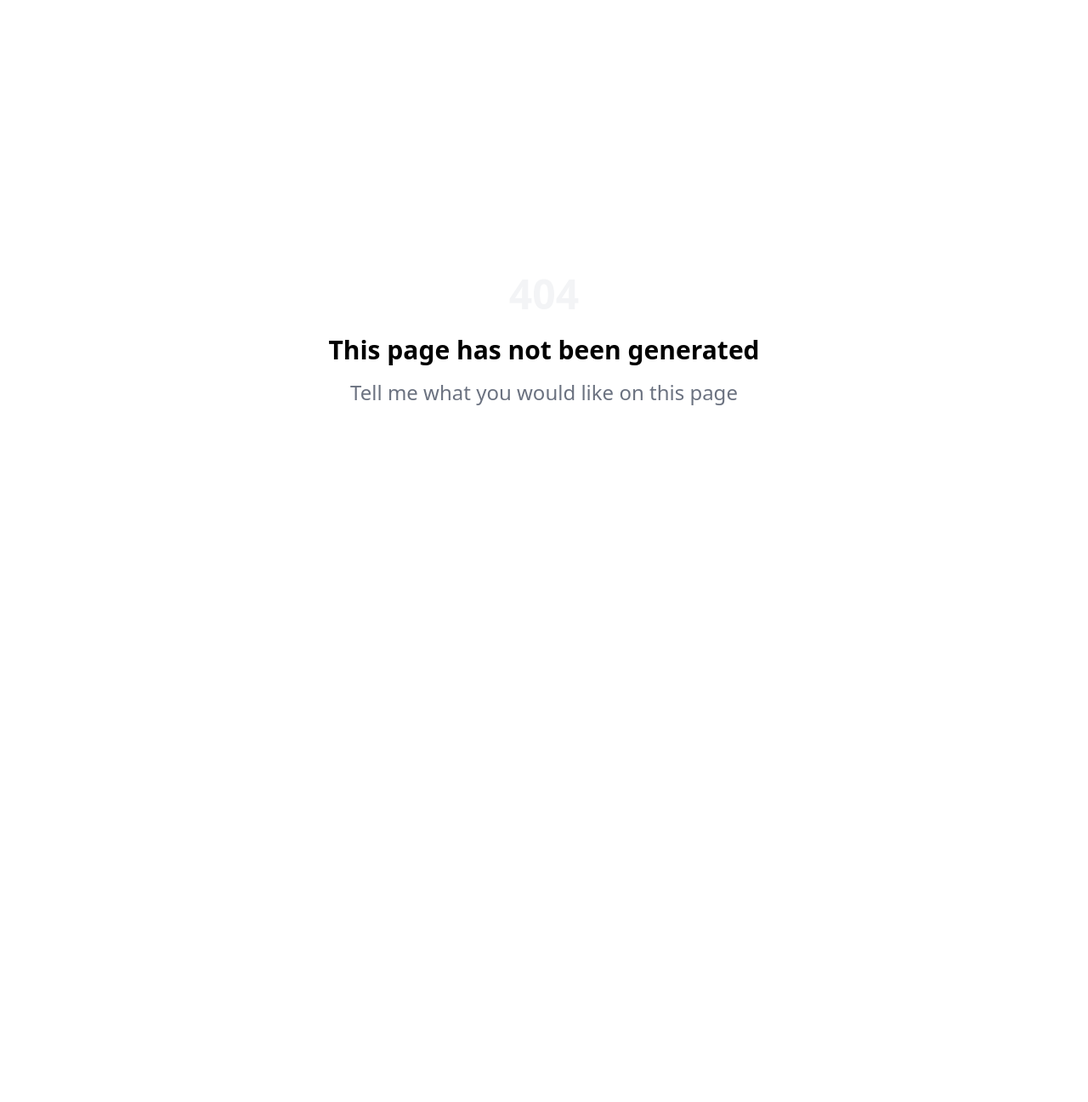
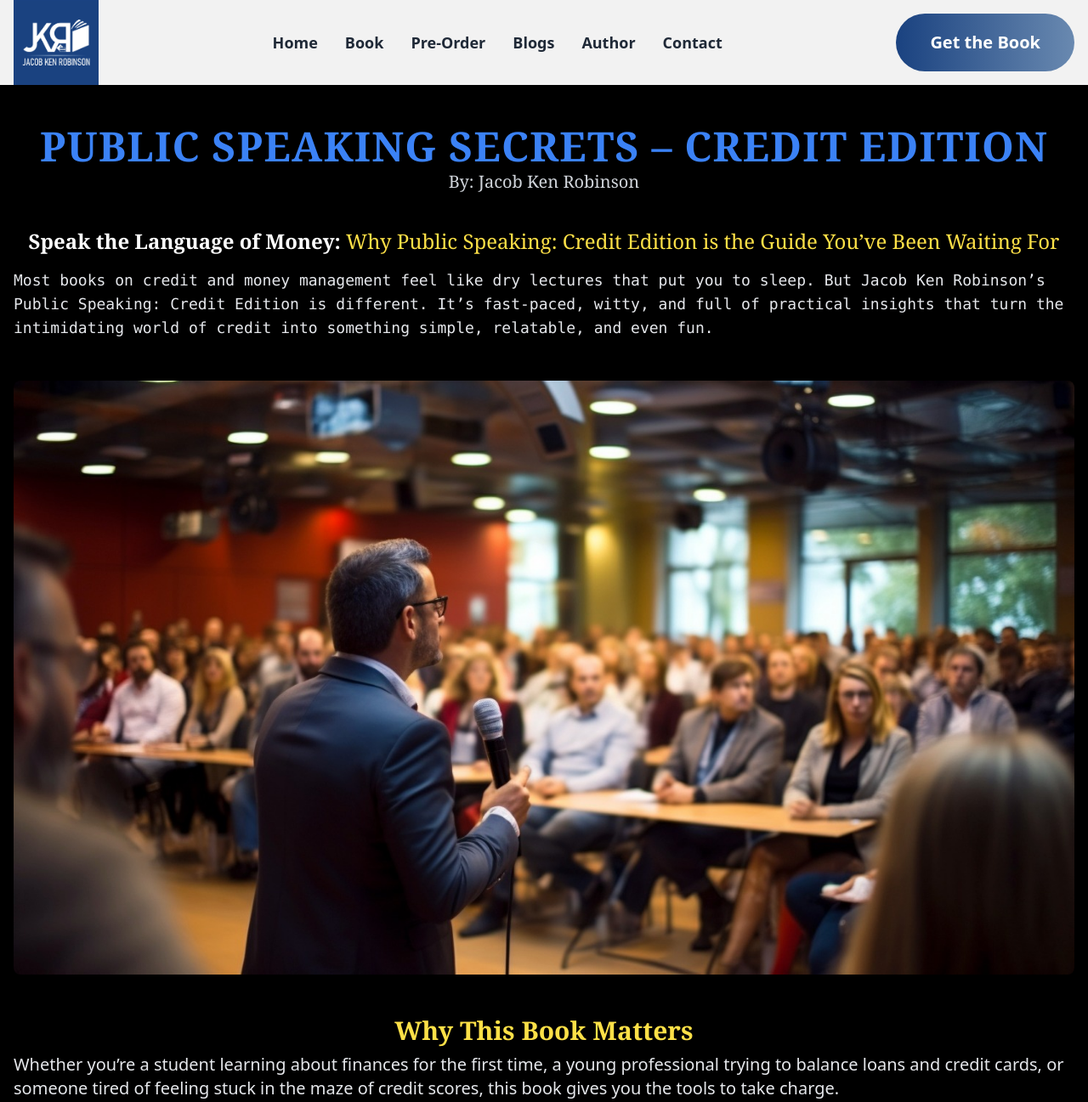
Before and after one commit to mhaawais/promise-hope, a Next.js app: page /blogs in a window 1280 px wide. Before the commit this address had no page. Shown: the top 1297 px of the page at 85% size. Before the commit the page ends 800 px from the top, so only its background shows below. Built offline with nearby package versions, Linux system fonts and the light colour scheme.

Commit message:
add blog page

```diff
--- /dev/null
+++ b/app/blogs/page.tsx
@@ -0,0 +1,140 @@
+import React from "react";
+import Header from "@/components/Header";
+import Footer from "@/components/Footer";
+import Image from "next/image";
+import type { Metadata } from 'next';
+
+export const metadata: Metadata = {
+  title: "Blogs | Public Speaking & Financial Insights",
+  description: "Explore the latest blogs by Jacob Ken Robinson on public speaking, financial literacy, and credit management. Get expert tips, strategies, and inspiring insights to take control of your financial future.",
+};
+
+const Blogs = () => {
+  return (
+    <div className="bg-black text-gray-100">
+      <Header />
+
+      <div className="max-w-7xl mx-auto px-4 py-12 font-serif">
+        {/* Header */}
+        <div className="text-center mb-10">
+          <h1 className="text-3xl sm:text-4xl md:text-5xl font-bold text-blue-500 mb-1 leading-tight tracking-wide">
+            PUBLIC SPEAKING SECRETS – CREDIT EDITION
+          </h1>
+          <p className="text-xl text-gray-300">By: Jacob Ken Robinson</p>
+        </div>
+
+        {/* Main Content */}
+        <div className="space-y-12">
+          <div className="text-gray-200 leading-relaxed">
+            <p className="mb-4 text-lg sm:text-xl md:text-2xl text-center text-yellow-300">
+              <span className="font-bold text-white">
+                Speak the Language of Money:
+              </span>{" "}
+              Why Public Speaking: Credit Edition is the Guide You’ve Been
+              Waiting For
+            </p>
+
+            <p className="mb-8 md:text-lg lg:text-lg font-mono">
+              Most books on credit and money management feel like dry lectures
+              that put you to sleep. But Jacob Ken Robinson’s Public Speaking:
+              Credit Edition is different. It’s fast-paced, witty, and full of
+              practical insights that turn the intimidating world of credit into
+              something simple, relatable, and even fun.
+            </p>
+
+            {/* Image Section with Hover Animation */}
+            {/* <div className="my-12">
+              <Image
+                src="/assets/images/blog-image.jpeg"
+                alt="Blog Visual"
+                width={1200}
+                height={800}
+                className="w-full h-auto rounded-lg shadow-xl transform transition-all duration-500 hover:scale-105"
+              />
+            </div> */}
+
+            <div className="my-12">
+              <Image
+                src="/assets/images/blog-image.jpeg"
+                alt="Blog Visual"
+                width={1200}
+                height={800}
+                className="w-full sm:w-[90%] xs:w-[95%] md:w-full h-auto rounded-lg shadow-xl transform transition-all duration-500 hover:scale-105"
+              />
+            </div>
+
+            {/* Why This Book Matters Section */}
+            <div className="space-y-2 mb-8">
+              <h2 className="text-xl md:text-2xl lg:text-3xl font-semibold text-center text-yellow-300">
+                Why This Book Matters
+              </h2>
+              <p className="text-lg sm:text-xl text-gray-200 font-sans">
+                Whether you’re a student learning about finances for the first
+                time, a young professional trying to balance loans and credit
+                cards, or someone tired of feeling stuck in the maze of credit
+                scores, this book gives you the tools to take charge.
+              </p>
+              <p className="text-lg sm:text-xl text-gray-200 font-sans">
+                Through storytelling, humor, and crystal-clear examples,
+                Robinson explains:
+              </p>
+              <ul className="list-disc pl-6 space-y-2 font-sans">
+                <li className="text-lg sm:text-xl text-gray-200">
+                  How credit really works.
+                </li>
+                <li className="text-lg sm:text-xl text-gray-200">
+                  Why your credit score matters.
+                </li>
+                <li className="text-lg sm:text-xl text-gray-200">
+                  Simple strategies to build and protect your financial future.
+                </li>
+              </ul>
+              <p className="text-lg sm:text-xl text-gray-200">
+                Think of it as a TED Talk for your wallet i.e. short, smart, and
+                seriously impactful.
+              </p>
+            </div>
+
+            {/* Author's Edge Section */}
+            <div className="space-y-4 mb-8">
+              <h2 className="text-xl md:text-2xl lg:text-3xl font-semibold text-center text-yellow-300">
+                The Author’s Edge
+              </h2>
+              <p className="text-lg sm:text-xl text-gray-200 font-mono">
+                With 30+ years of experience across industries and two decades
+                teaching financial literacy, Jacob Ken Robinson knows how to
+                make complex topics click. His background in public speaking and
+                sales has earned him recognition as a natural communicator who
+                can turn financial jargon into everyday wisdom.
+              </p>
+            </div>
+
+            {/* Transform Your Financial Future Section */}
+            <div className="space-y-4">
+              <h2 className="text-xl md:text-2xl lg:text-3xl font-semibold text-center text-yellow-300">
+                Ready to Transform Your Financial Future?
+              </h2>
+              <p className="text-lg sm:text-xl text-gray-200 font-mono">
+                By the end of Public Speaking: Credit Edition, you won’t just
+                know how to build credit, you’ll know how to use it as a tool to
+                create opportunities and shape the life you want.
+              </p>
+              <p className="text-lg sm:text-xl text-gray-200">
+                Grab your copy today in eBook ($9.99) or Paperback ($24.99) on
+                Amazon and start speaking the language of money with confidence.
+              </p>
+              <p className="text-lg sm:text-xl text-gray-200 mb-12 font-sans">
+                Because financial freedom starts with the right knowledge and
+                now, it’s finally within your reach.
+              </p>
+            </div>
+          </div>
+        </div>
+      </div>
+
+      <Footer />
+    </div>
+  );
+};
+
+export default Blogs;
--- a/components/Header.tsx
+++ b/components/Header.tsx
@@ -42,6 +42,12 @@ export default function Header() {
               className="text-gray-800 hover:text-[#1a4280] hover:underline transition-colors duration-300 font-semibold hover:font-bold text-lg"
             >
               Pre-Order
+            </Link>
+             <Link
+              href="/blogs"
+              className="text-gray-800 hover:text-[#1a4280] hover:underline transition-colors duration-300 font-semibold hover:font-bold text-lg"
+            >
+              Blogs
             </Link>
             <Link
               href="/author"
@@ -109,6 +115,12 @@ export default function Header() {
               Pre-Order
             </Link>
             <Link
+              href="/blogs"
+              className="block text-gray-800 hover:text-[#1a4280] hover:underline transition-colors duration-300 font-bold text-[18px]"
+            >
+              Blogs
+            </Link>
+            <Link
               href="/author"
               className="block text-gray-800 hover:text-[#1a4280] hover:underline transition-colors duration-300 font-bold text-[18px]"
             >
```
Also changed, not shown: .cspell.json, public/assets/images/blog-image.jpeg (added).
